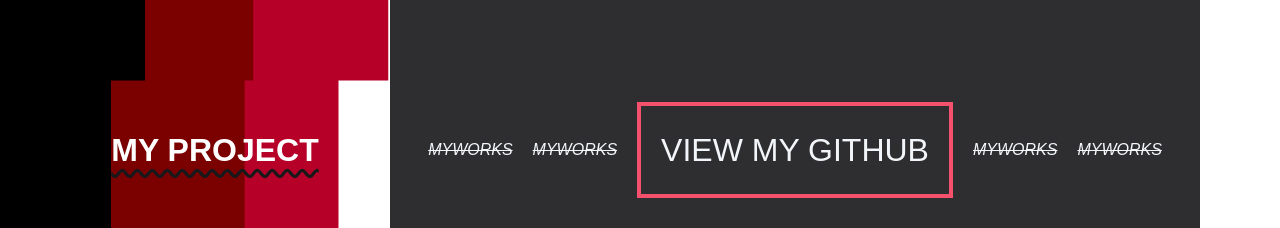
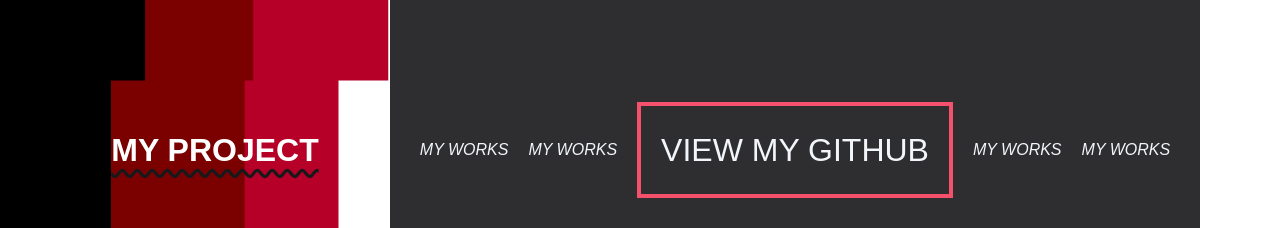
Before and after one commit to jamesmhee/portfolio, a React (Vite) app: page / in a window 1280 px wide. Shown: the part 2060-2288 px from the top of the page. Built offline with nearby package versions, Linux system fonts and the light colour scheme; a web font is replaced by a local one.

Commit message:
edit resume link

```diff
--- a/src/components/Header.jsx
+++ b/src/components/Header.jsx
@@ -22,7 +22,7 @@
               Frontend Developer.
             </p>
           <div className='text-[1.2rem] my-5'>
-            <Link to="https://drive.google.com/file/d/1tFLiQzYuMEsomgzqgjGw7t-6TY8AWnwg/view?usp=sharing" target="_blank">
+            <Link to="https://drive.google.com/file/d/1UAjd4if1qhunDgs68loO7gB-dP6AjBc4/view?usp=sharing" target="_blank">
               <button className='border-4 bg-transparent hover:bg-white duration-500 shadow-xl bg-about bg-center bg-contain bg-no-repeat rounded-[25px] p-3 text-white font-normal hover:text-rose-500'>
                   DOWNLOAD RESUME
               </button>
--- a/src/components/Slider.jsx
+++ b/src/components/Slider.jsx
@@ -3,11 +3,11 @@
 const Slider = () => {
   return (
     <div className="flex justify-center flex-wrap p-5 gap-5 items-center">
-        <div className='italic line-through'>MYWORKS</div>
-        <div className='italic line-through'>MYWORKS</div>
+        <div className='italic'>MY WORKS</div>
+        <div className='italic'>MY WORKS</div>
         <a href="https://github.com/jamesmhee" target='_blank'><div className='uppercase text-lg border-4 border-rose-500 hover:border-white text-center p-5 ease-in hover:scale-125 duration-500 hover:font-bold hover:text-rose-500 '>View my Github</div></a>
-        <div className='italic line-through'>MYWORKS</div>
-        <div className='italic line-through'>MYWORKS</div>
+        <div className='italic'>MY WORKS</div>
+        <div className='italic'>MY WORKS</div>
     </div>
   )
 }
```
